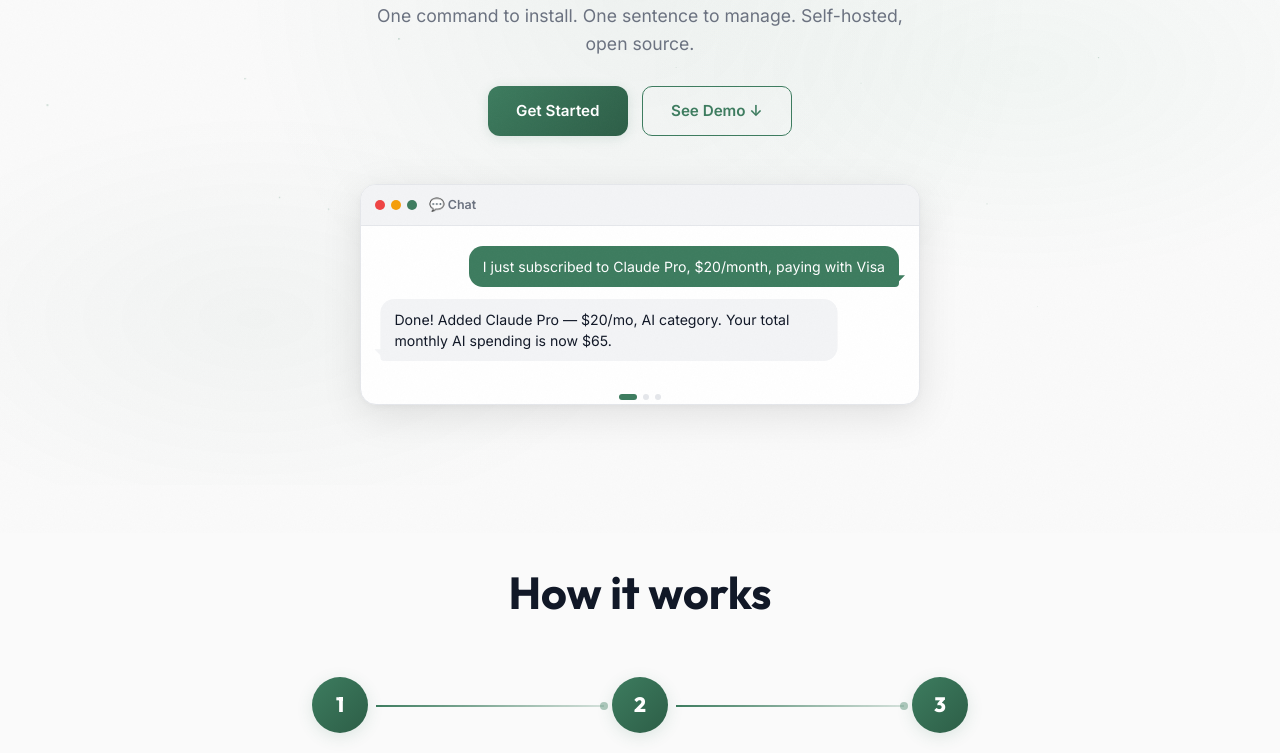
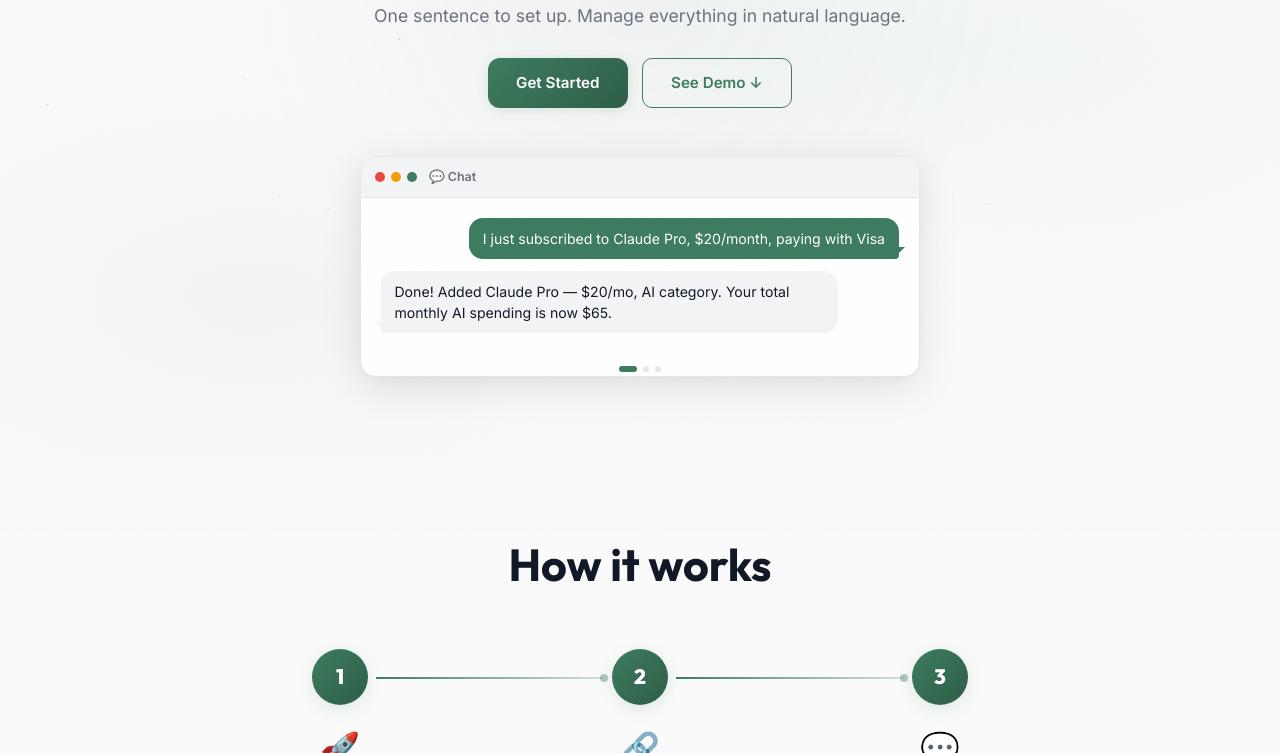
Before and after one commit to wangjc683/subsage-website, a website built with Vite: page index.html in a window 1280 px wide. Shown: the part 347-1100 px from the top of the page. Built offline with nearby package versions, Linux system fonts and the light colour scheme; some packages are replaced by stand-ins of ours.

Commit message:
fix: sync HTML default subtitle with i18n

```diff
--- a/index.html
+++ b/index.html
@@ -78,7 +78,7 @@
         <span class="hero-title-line" data-i18n="heroTitle">Your AI Agent's</span>
         <span class="hero-title-highlight" data-i18n="heroTitleHighlight">Subscription Memory</span>
       </h1>
-      <p class="hero-subtitle" data-i18n="heroSubtitle">One command to install. One sentence to manage. Self-hosted, open source.</p>
+      <p class="hero-subtitle" data-i18n="heroSubtitle">One sentence to set up. Manage everything in natural language.</p>
       <div class="hero-ctas">
         <a href="#quickstart" class="magnetic-btn btn-primary" data-i18n="heroCta">Get Started</a>
         <a href="#interfacesSection" class="magnetic-btn btn-ghost" data-i18n="heroCtaDemo">See Demo ↓</a>
```
